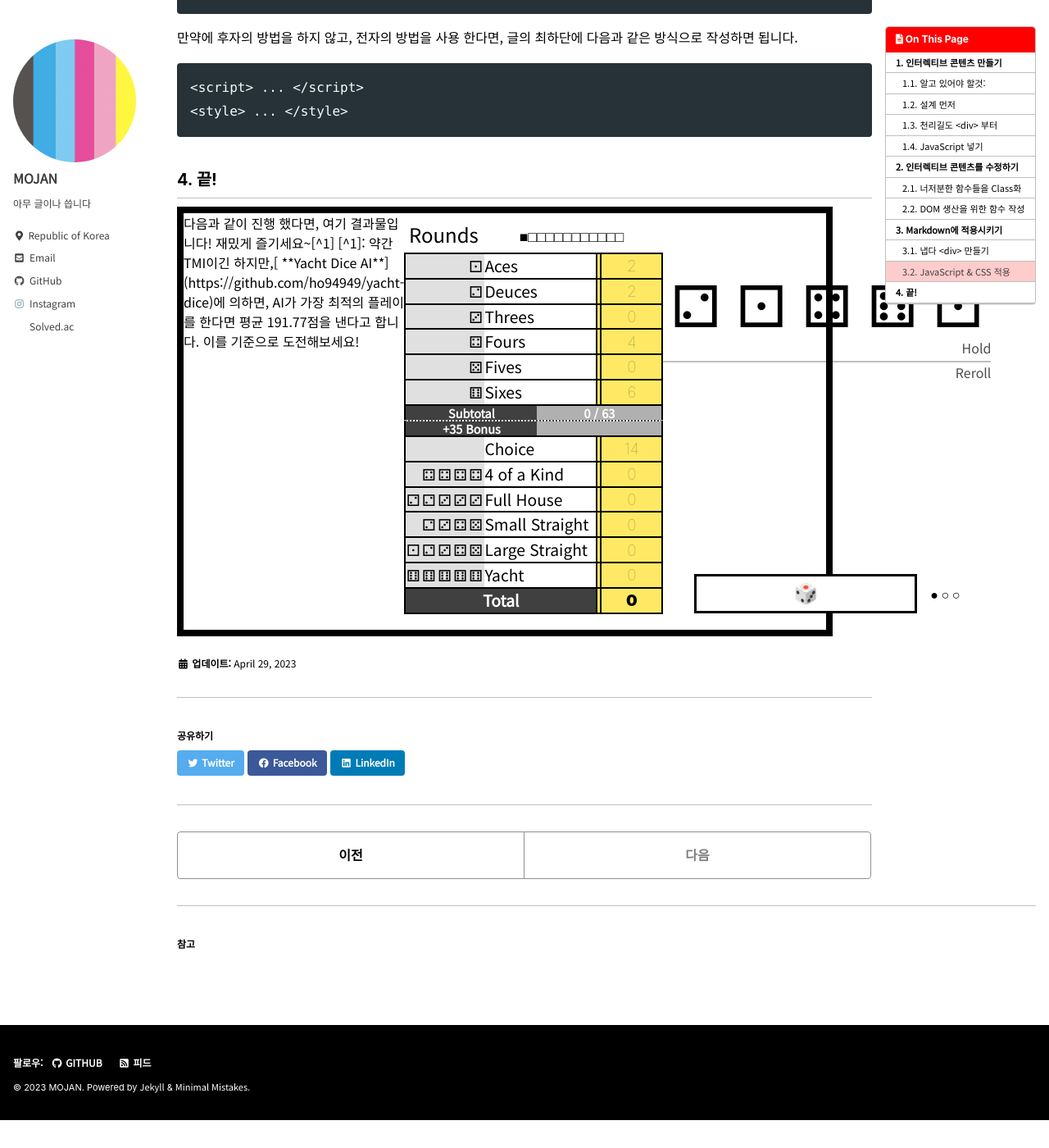
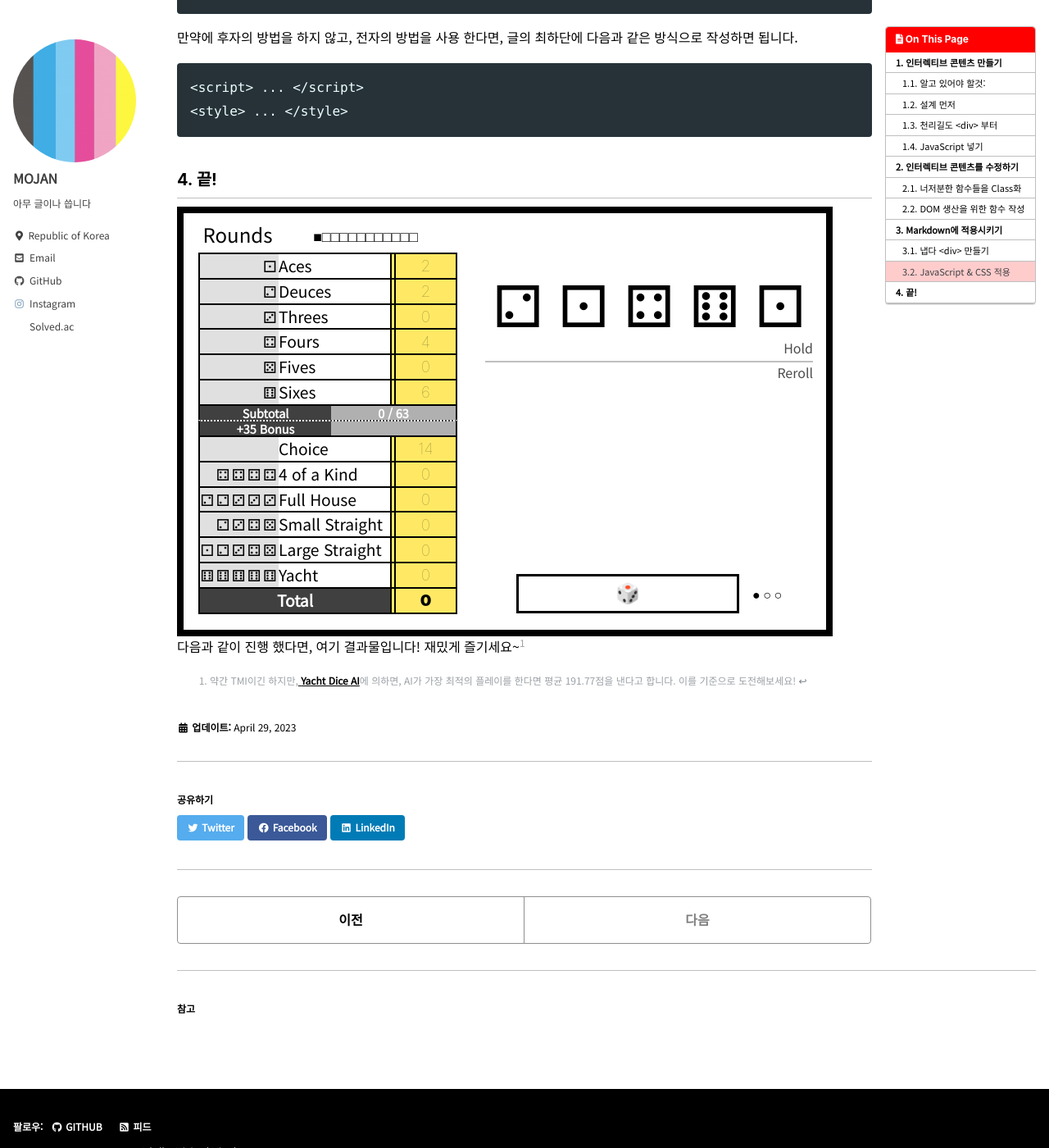
Before and after one commit to MOJAN3543/MOJAN3543.github.io, a Jekyll site: the page built from _posts/MarkdownInteraction/2023-04-29-MarkdownInteraction.md, in a window 1280 px wide and 1400 px high, scrolled down 5000 px. Shown: the whole window at 82% size. Built offline with Jekyll 4.4.1, drawn with Linux system fonts in a browser that asks for light colours; cached includes are drawn as plain includes; before the commit the page ends 6366 px from its top, so only the background shows below that.

Commit message:
Update 2023-04-29-MarkdownInteraction.md

```diff
--- a/_posts/MarkdownInteraction/2023-04-29-MarkdownInteraction.md
+++ b/_posts/MarkdownInteraction/2023-04-29-MarkdownInteraction.md
@@ -737,7 +737,7 @@ HTMLconstruct(){
 
 ## 4. 끝!
 
-<div class='Yacht'><div>
+<div class='Yacht'></div>
 
 다음과 같이 진행 했다면, 여기 결과물입니다! 재밌게 즐기세요~[^1]
 
```
